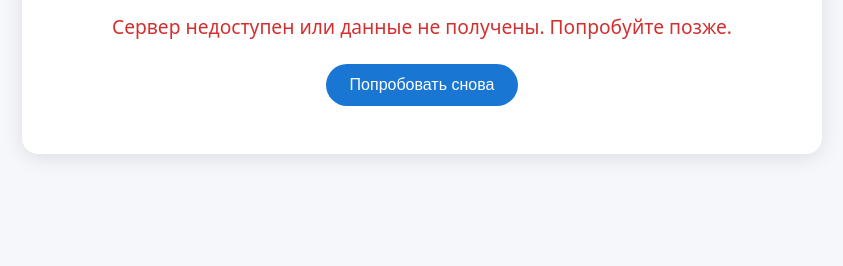
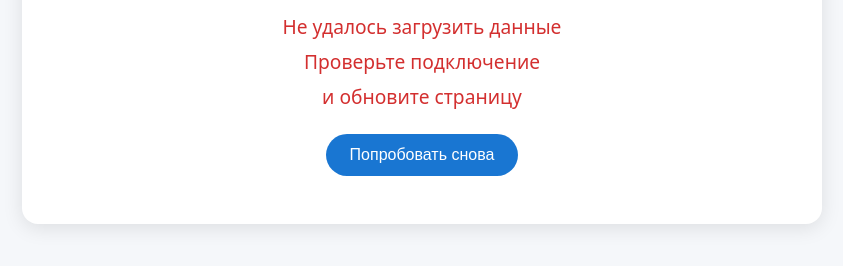
Before and after one commit to Ksanr/ahj12-1, a website built with webpack: page src/index.html in a window 1280 px wide. Shown: the part 170-436 px from the top of the page, without its empty margins (218-1061 px from the left). Built offline with nearby package versions, Linux system fonts and the light colour scheme; files whose address does not match are found by name.

Commit message:
Update text error

```diff
--- a/src/index.js
+++ b/src/index.js
@@ -30,14 +30,16 @@ function renderSkeleton() {
 }
 
 // Функция отрисовки ошибки
-function renderError(message = 'Не удалось загрузить данные. Проверьте соединение.') {
+function renderError() {
   appDiv.innerHTML = '';
   const container = document.createElement('div');
   container.className = 'app-container';
   container.innerHTML = `
     <div class="error-container">
       <div class="error-icon">⚠️</div>
-      <div class="error-message">${message}</div>
+      <div class="error-message">Не удалось загрузить данные</div>
+      <div class="error-message">Проверьте подключение</div>
+      <div class="error-message">и обновите страницу</div>
       <button class="retry-btn" data-retry>Попробовать снова</button>
     </div>
   `;
@@ -104,7 +106,7 @@ async function loadData() {
   } catch (err) {
     console.error('Ошибка загрузки:', err);
     currentState = 'error';
-    renderError('Сервер недоступен или данные не получены. Попробуйте позже.');
+    renderError();
     // Устанавливаем колбэк для повтора
     retryCallback = () => loadData();
   }
--- a/src/styles.css
+++ b/src/styles.css
@@ -81,6 +81,10 @@ body {
 .error-message {
   color: #d32f2f;
   font-size: 1.2rem;
+  margin-bottom: 0.5rem;
+}
+
+.error-message:last-of-type {
   margin-bottom: 1.5rem;
 }
 
```
Also changed, not shown: dist/main.js.
